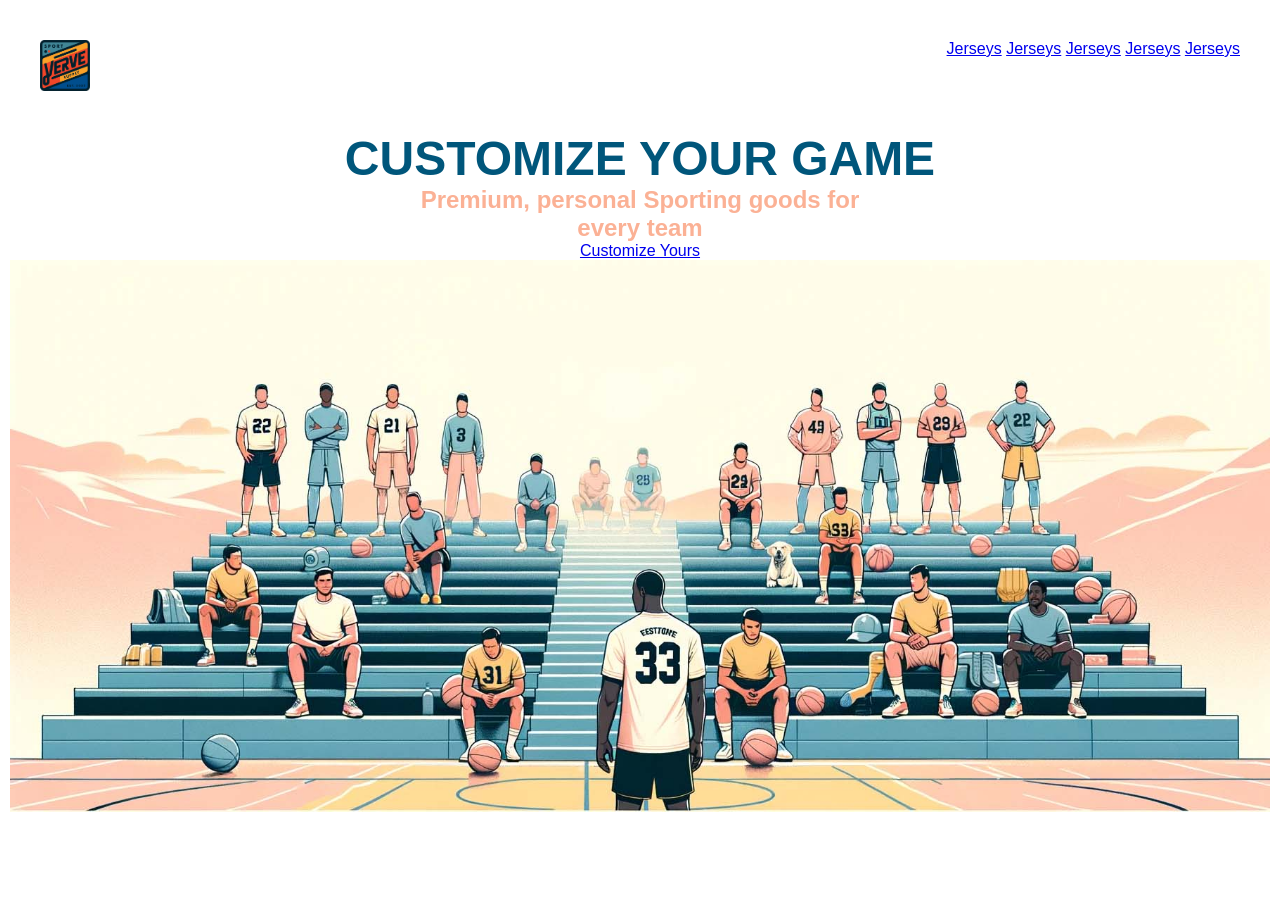
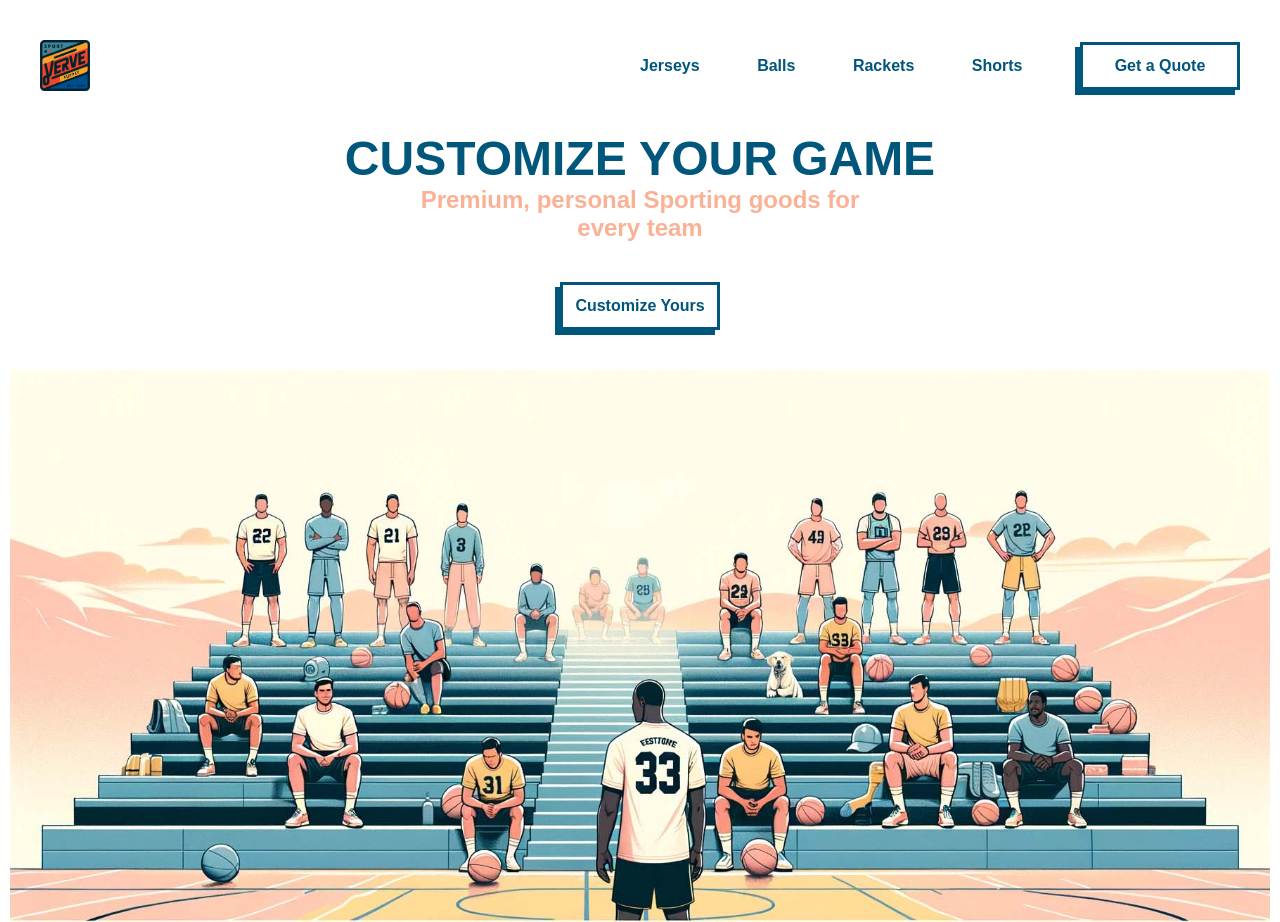
Before and after one commit to dawooddilawar/verve-supply, a plain HTML site: page index.html in a window 1280 px wide. Shown: the top 922 px of the page. Drawn offline with Linux system fonts and the light colour scheme; a web font is replaced by a local one.

Commit message:
- style navbar - style cta

```diff
--- a/index.css
+++ b/index.css
@@ -16,6 +16,31 @@ body {
 
 .navbar__logo {
 	max-width: 50px;
+}
+
+.navbar__links {
+	width: 50%;
+	display: flex;
+	justify-content: space-between;
+	align-items: center;
+}
+
+.navbar__link {
+	text-decoration: none;
+	font-size: 16px;
+	color: #00567B;
+	font-weight: 600;
+}
+
+.navbar__cta {
+	text-decoration: none;
+	width: 130px;
+	color: #00567B;
+	font-weight: bold;
+	border: 3px solid #00567B;
+	text-align: center;
+	padding: 12px 12px;
+	box-shadow: -5px 5px  #00567B;
 }
 
 .hero {
@@ -42,9 +67,11 @@ body {
 }
 
 .hero__image__container {
+	margin-top: 40px;
 	display: flex;
 	flex-direction: column;
 	align-items: center;
+	gap: 40px;
 }
 
 .hero__image {
--- a/index.html
+++ b/index.html
@@ -14,10 +14,10 @@
 		<img src="images/verve-supply-logo.png" class="navbar__logo">
 		<div class="navbar__links">
 			<a href="#" class="navbar__link">Jerseys</a>
-			<a href="#" class="navbar__link">Jerseys</a>
-			<a href="#" class="navbar__link">Jerseys</a>
-			<a href="#" class="navbar__link">Jerseys</a>
-			<a href="#" class="navbar__cta">Jerseys</a>
+			<a href="#" class="navbar__link">Balls</a>
+			<a href="#" class="navbar__link">Rackets</a>
+			<a href="#" class="navbar__link">Shorts</a>
+			<a href="#" class="navbar__cta">Get a Quote</a>
 		</div>
 	</div>
 	<div class="container">
@@ -27,7 +27,7 @@
 				<h3 class="hero__subheading">Premium, personal Sporting goods for every team</h3>
 			</div>
 			<div class="hero__image__container">
-				<a href="#" class="hero__cta">Customize Yours</a>
+				<a href="https://forms.gle/fid8boxaFhkWswhu6" target="_blank" class="navbar__cta">Customize Yours</a>
 				<img src="images/hero-image.jpg" class="hero__image">
 			</div>
 		</div>
```
